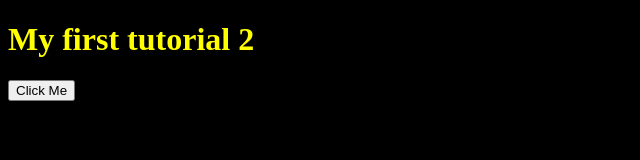
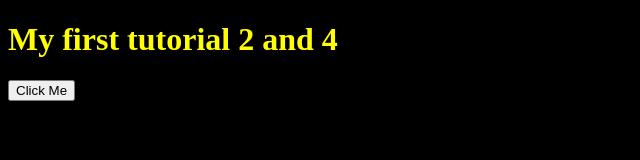
Before and after one commit to babisha-dev/reactjs-projects, a React (Vite) app: page / in a window 1280 px wide. Shown: the top 160 px of the page, without its empty margins (0-640 px from the left). Built offline with nearby package versions, Linux system fonts and the light colour scheme.

Commit message:
Expressions

```diff
--- a/src/Tutorials/App.jsx
+++ b/src/Tutorials/App.jsx
@@ -13,10 +13,13 @@ function MyButton(){
     </div>
 );
 }
+function sum(k){
+  return 2*k;
+}
 export default function MyApp(){
   return(
     <div>
-    <h1 className="head">My first tutorial {1*2}</h1>
+    <h1 className="head">My first tutorial {1*2} and {sum(2)}</h1>
     <MyButton/>
        </div>
   );
```
